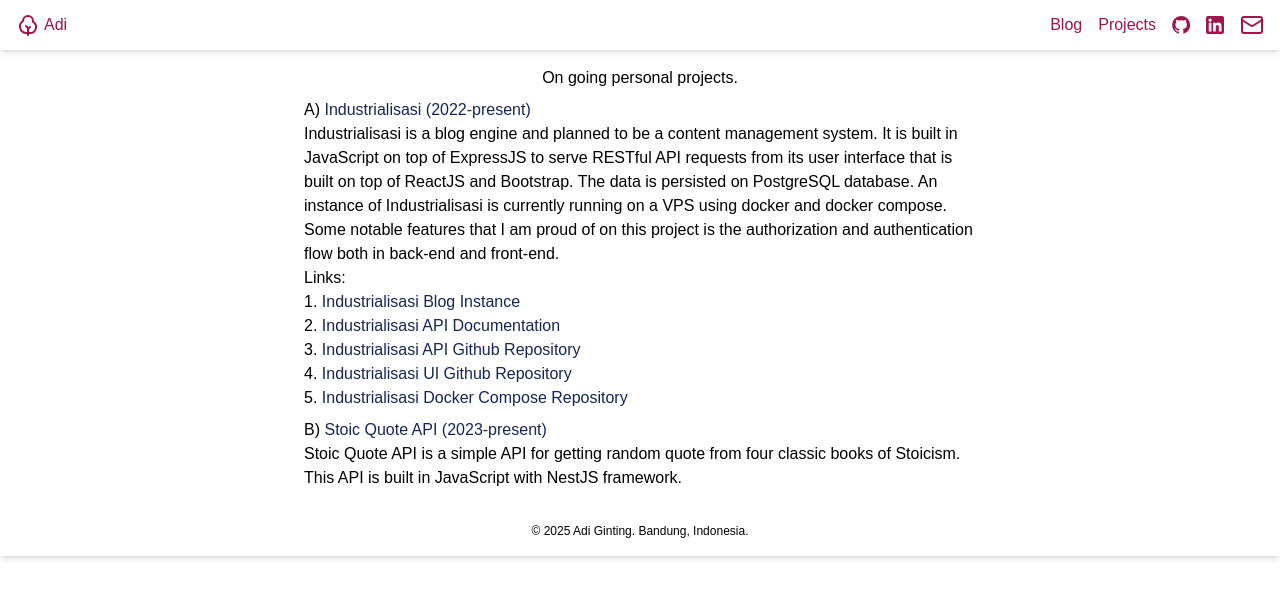
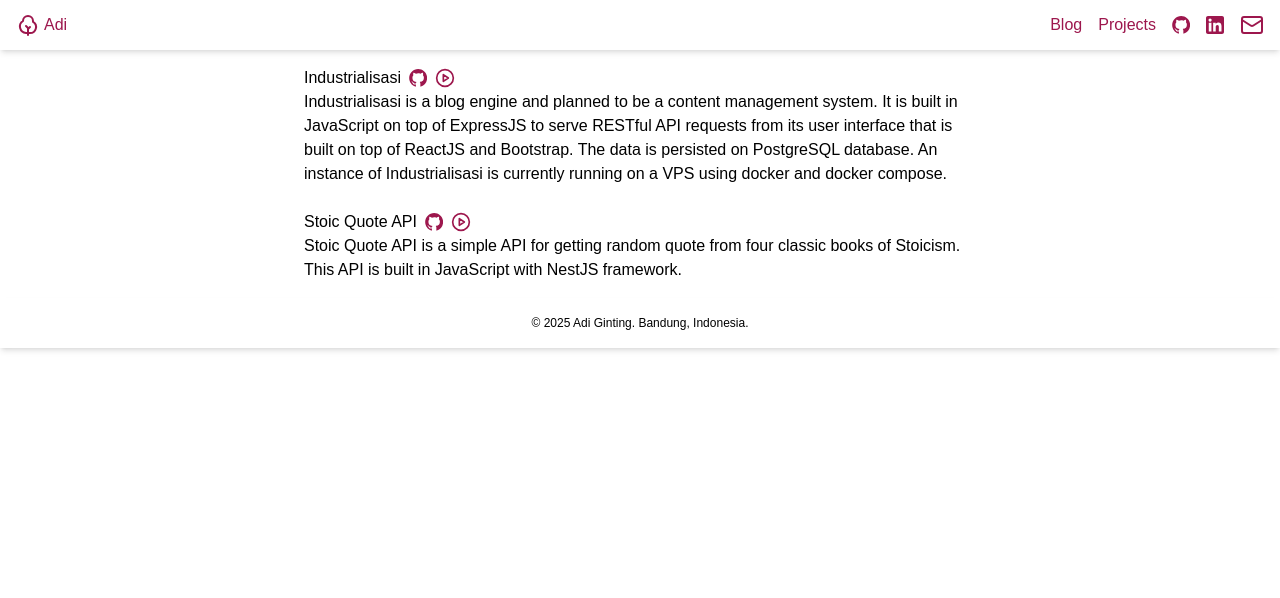
Before and after one commit to adipginting/adipginting.com, a Next.js app: page /projects in a window 1280 px wide. Shown: the top 598 px of the page. Built offline with nearby package versions, Linux system fonts and the light colour scheme; a web font is replaced by a local one.

Commit message:
improve:improved the layout

```diff
--- a/src/_components/Navbar.tsx
+++ b/src/_components/Navbar.tsx
@@ -34,6 +34,7 @@
         <li>
           <Link
             href="https://www.github.com/adipginting"
+            target="_blank"
             className="flex items-center text-pink-800 hover:text-purple-950"
           >
             <Github />
@@ -42,6 +43,7 @@
         <li>
           <Link
             href="https://www.linkedin.com/in/adipginting"
+            target="_blank"
             className="flex items-center text-pink-800 hover:text-purple-950"
           >
             <Linkedin />
--- a/src/app/projects/page.tsx
+++ b/src/app/projects/page.tsx
@@ -1,119 +1,62 @@
+import Github from "../../_components/github-mark.svg";
+import { CirclePlay } from "lucide-react";
+import Link from "next/link";
+
 export default function Page() {
   return (
-    <main className="p-4 lg:flex lg:flex-col lg:items-center">
-      <p> On going personal projects.</p>
+    <main className="gap-6 p-4 lg:flex lg:flex-col lg:items-center">
       <div className="w-full max-w-2xl">
-        <h2 className="pt-2">
-          A){" "}
-          <a
-            href="https://industrialisasi.com"
-            className="text-blue-950 hover:text-blue-500"
+        <div className="flex rounded-md gap-x-2 w-[180px]">
+          <div>Industrialisasi</div>
+          <Link
+            href="https://www.github.com/adipginting/industrialisasi"
+            target="_blank"
+            className="flex items-center text-pink-800 hover:text-purple-950"
           >
-            Industrialisasi (2022-present)
-          </a>
-        </h2>
+            <Github />
+          </Link>
+          <Link
+            href="https://www.industrialisasi.com"
+            target="_blank"
+            className="flex items-center text-pink-800 hover:text-purple-950"
+          >
+            <CirclePlay className="w-5 h-5" />
+          </Link>
+        </div>
+
         <p>
           Industrialisasi is a blog engine and planned to be a content
           management system. It is built in JavaScript on top of ExpressJS to
           serve RESTful API requests from its user interface that is built on
           top of ReactJS and Bootstrap. The data is persisted on PostgreSQL
           database. An instance of Industrialisasi is currently running on a VPS
-          using docker and docker compose. Some notable features that I am proud
-          of on this project is the authorization and authentication flow both
-          in back-end and front-end.
+          using docker and docker compose.
         </p>
-        <p>Links:</p>
-        <ol className="list-decimal list-inside">
-          <li>
-            <a
-              href="https://industrialisasi.com"
-              className="text-blue-950 hover:text-blue-500"
-            >
-              Industrialisasi Blog Instance
-            </a>
-          </li>
-          <li>
-            <a
-              href="https://api-doc.industrialisasi.com"
-              className="text-blue-950 hover:text-blue-500"
-            >
-              Industrialisasi API Documentation
-            </a>
-          </li>
-          <li>
-            <a
-              href="https://github.com/adipginting/industrialisasi-api"
-              className="text-blue-950 hover:text-blue-500"
-            >
-              Industrialisasi API Github Repository
-            </a>
-          </li>
-          <li>
-            <a
-              href="https://github.com/adipginting/industrialisasi-ui"
-              className="text-blue-950 hover:text-blue-500"
-            >
-              Industrialisasi UI Github Repository
-            </a>
-          </li>
-          <li>
-            <a
-              href="https://github.com/adipginting/industrialisasi"
-              className="text-blue-950 hover:text-blue-500"
-            >
-              Industrialisasi Docker Compose Repository
-            </a>
-          </li>
-        </ol>
       </div>
       <div className="w-full max-w-2xl">
-        <h2 className="pt-2">
-          B){" "}
-          <a
+        <div className="flex rounded-md gap-x-2 w-[180px]">
+          <div>Stoic Quote API</div>
+          <Link
             href="https://github.com/adipginting/stoic-quote-api"
-            className="text-blue-950 hover:text-blue-500"
+            target="_blank"
+            className="flex items-center text-pink-800 hover:text-purple-950"
           >
-            Stoic Quote API (2023-present)
-          </a>
-        </h2>
+            <Github />
+          </Link>
+          <Link
+            href="https://stoic-quote-api.industrialisasi.com"
+            target="_blank"
+            className="flex items-center text-pink-800 hover:text-purple-950"
+          >
+            <CirclePlay className="w-5 h-5" />
+          </Link>
+        </div>
 
         <p>
-          {/* <a
-            href="https://github.com/adipginting/stoic-quote-api"
-            className="text-blue-950 hover:text-blue-500"
-          > */}
           Stoic Quote API is a simple API for getting random quote from four
           classic books of Stoicism. This API is built in JavaScript with NestJS
           framework.
-          {/* </a> */}
         </p>
-        {/* <p>Links:</p>
-        <ol className="list-decimal list-inside">
-          <li>
-            <a
-              href="https://stoic-quote-api.onrender.com/api-doc"
-              className="text-blue-950 hover:text-blue-500"
-            >
-              Stoic Quote API Documentation
-            </a>
-          </li>
-          <li>
-            <a
-              href="https://stoic-quote-api.onrender.com/"
-              className="text-blue-950 hover:text-blue-500"
-            >
-              Stoic Quote API Main End Point
-            </a>
-          </li>
-          <li>
-            <a
-              href="https://github.com/adipginting/stoic-quote-api"
-              className="text-blue-950 hover:text-blue-500"
-            >
-              Stoic Quote API Github Repository
-            </a>
-          </li>
-        </ol> */}
       </div>
     </main>
   );
```
